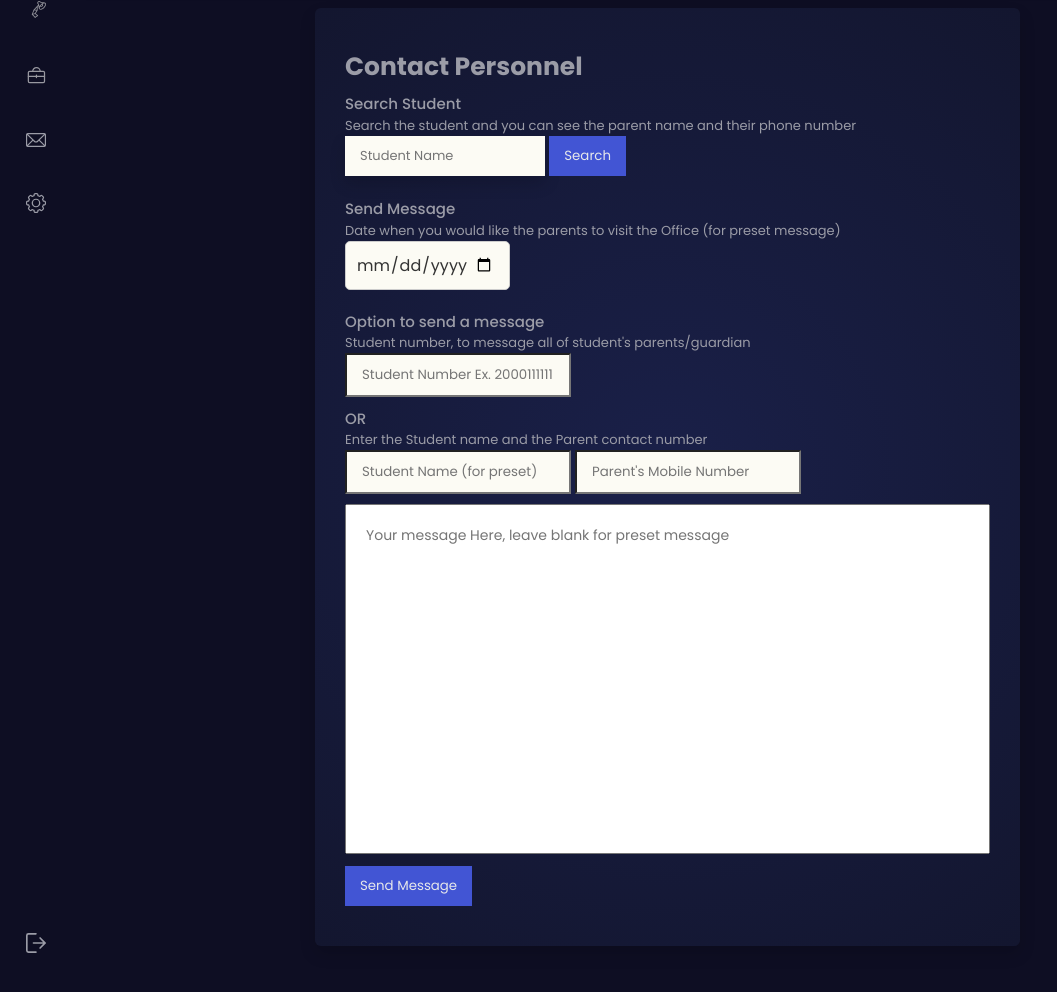
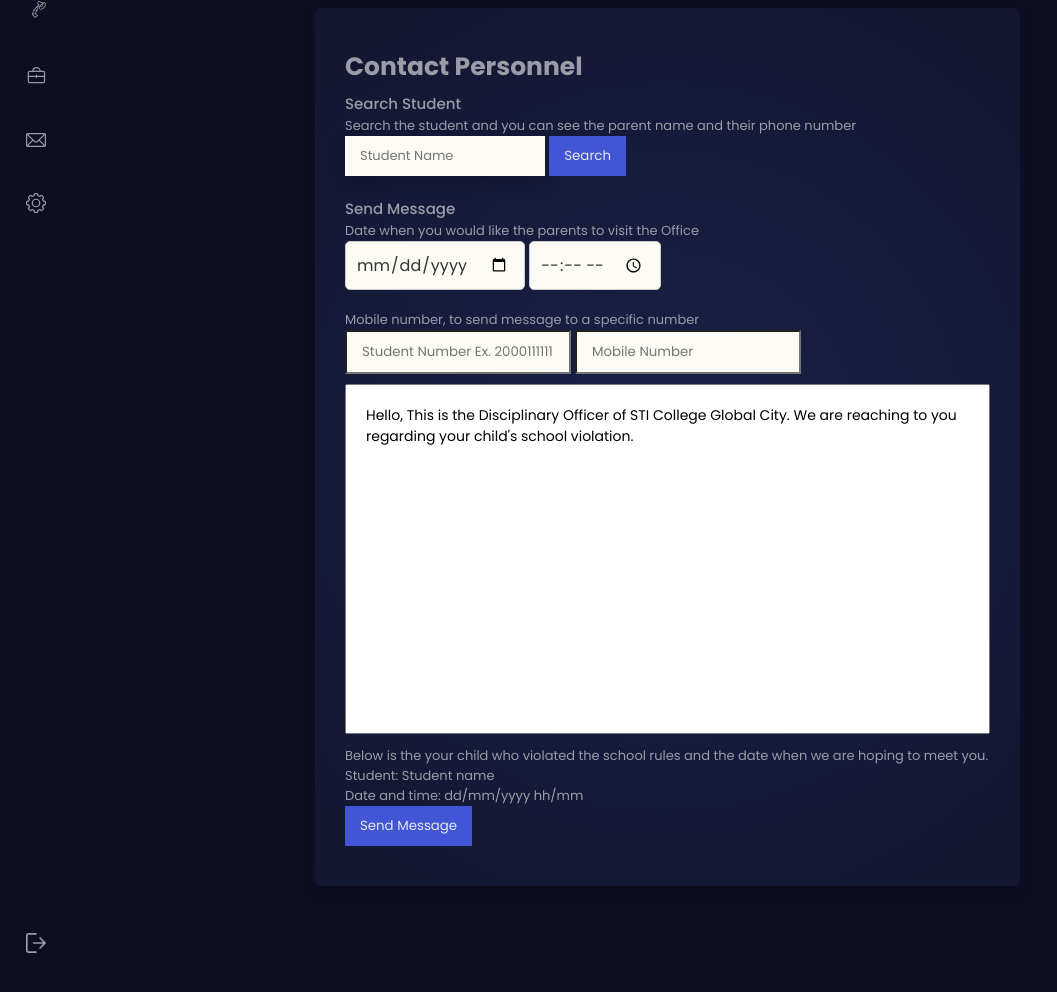
Before and after one commit to gleenny/DO-Desk, a PHP site: page /DO/final/DODeskSMS.php in a window 1280 px wide. Shown: the part 121-1113 px from the top of the page, without its empty margins (0-1057 px from the left). Run offline with PHP 8.4, Linux system fonts and the light colour scheme; the visitor is signed in with stand-in values (Sample User, id 1); a stand-in replaces the project's code that opens the database connection; some libraries are stand-ins or nearby versions.

Commit message:
revision part 1 Custom message (done) Time sa message (done) Ung drop-down para sa bagong kasalanan (done) Drop down ng sanction (day) (done)

```diff
--- a/CSS/DODESK-SMSStyle.css
+++ b/CSS/DODESK-SMSStyle.css
@@ -321,7 +321,6 @@ th {
 
 /* Basic Styling */
 .datepicker {
-  width: 25.6%;
   padding: 10px;
   font-size: 16px;
   color: #333;
--- a/JAVASCRIPT/DODeskRecordsJS.js
+++ b/JAVASCRIPT/DODeskRecordsJS.js
@@ -522,6 +522,7 @@ addSanction.addEventListener('submit', (e) => {
     const formData = new FormData();
     formData.append("violationID", document.querySelector("#sanSearchViolationID").value);
     formData.append("sanction", document.querySelector("#sanSearchSanction").value);
+    formData.append("note", document.querySelector("#sanSanctionNote").value);
     formData.append("requestType", "addSanction");
     if(document.querySelector("#sanSearchViolationID").value != ""){
         fetch(sanctionurl, {
@@ -583,6 +584,8 @@ function populateSanctionTable(i, json){
                 sanStatus.id = 'sanStatus' + i;
             let sanDate = document.createElement('td');
                 sanDate.id = 'sanDate' + i;
+            let sanNote = document.createElement('td');
+                sanNote.id = 'sanNote' + i;
             document.querySelector('#sanctionListRows').appendChild(tableRow);//tbody
                 document.querySelector('#sanctionList' + i).appendChild(sanSanctionID);
                     document.querySelector('#sanSanctionID' + i).innerHTML = json["sanctionID"][i];
@@ -602,6 +605,8 @@ function populateSanctionTable(i, json){
                     document.querySelector('#sanStatus' + i).innerHTML = sanResolveHolder;
                 document.querySelector('#sanctionList' + i).appendChild(sanDate);
                     document.querySelector('#sanDate' + i).innerHTML = json["date"][i];
+                document.querySelector('#sanctionList' + i).appendChild(sanNote);
+                    document.querySelector('#sanNote' + i).innerHTML = json["note"][i];
 }
 exportViolation.addEventListener('click', (e) => {
     e.preventDefault();
--- a/JAVASCRIPT/sendSMSJS.js
+++ b/JAVASCRIPT/sendSMSJS.js
@@ -112,29 +112,19 @@ smsForm.addEventListener('submit', (e) => {
     const formData = new FormData();
 
     formData.append("studentNumber", document.querySelector('#studentNumber').value);
-    formData.append("studentName", document.querySelector('#studentNameSMS').value);
     formData.append("mobileNumber", document.querySelector('#mobileNumber').value);
     formData.append("message", document.querySelector('#message').value);
     formData.append("date", document.querySelector('#scheduleDate').value);
+    formData.append("time", document.querySelector('#scheduleTime').value);
     formData.append("requestType", "sendMessage");
 
-    //preset bulk
     if(document.querySelector('#scheduleDate').value > today){
-        if(document.querySelector('#scheduleDate').value > today && document.querySelector('#studentNumber').value != "" && document.querySelector('#message').value == ""){
+        if(document.querySelector('#studentNumber').value && document.querySelector('#message').value && document.querySelector('#scheduleTime').value){
             SMS(formData);
-        }else if(document.querySelector('#studentNumber').value != "" && document.querySelector('#message').value != ""){ //customized bulk
-            SMS(formData);
-        }else if(document.querySelector('#scheduleDate').value > today && document.querySelector('#studentNameSMS').value != "" && document.querySelector('#mobileNumber').value != "" && document.querySelector('#message').value == ""){ //preset one message
-            SMS(formData);
-        }else if(document.querySelector('#mobileNumber').value != "" && document.querySelector('#message').value != ""){ //customize one message
-            SMS(formData);
-        }else{
-            showSnackbar("Missing field");
         }
     }else{
         showSnackbar("Invalid Date");
     }
-
 })
 function SMS(formData){
     fetch(url, {
--- a/JAVASCRIPT/upload.js
+++ b/JAVASCRIPT/upload.js
@@ -10,6 +10,8 @@ const saveTranscript = document.querySelector('#saveText');
 let filename;
 
 getViolationID();
+
+
 
 //save text file and db query
 saveTranscript.addEventListener("click", textUpload);
@@ -107,7 +109,7 @@ if (navigator.mediaDevices) {
 form.addEventListener('submit', (e) => {
     e.preventDefault()
 
-    if(document.querySelector('#myFile').files.length != 0){
+    if(document.querySelector('#myFile').files.length != 0 && document.querySelector("#violationID").selectedIndex != 0){
       const files = document.querySelector('#myFile').files;
       const formData = new FormData();
 
@@ -115,6 +117,7 @@ form.addEventListener('submit', (e) => {
           let file = files[i]
 
           formData.append('files[]', file)
+          formData.append('violationID', document.querySelector("#violationID").value)
       }
 
       showSnackbar("file is uploading");
--- a/PHP/openAITranscribe.php
+++ b/PHP/openAITranscribe.php
@@ -6,12 +6,13 @@ require_once 'connections.php';
 if ($_SERVER['REQUEST_METHOD'] === 'POST'){
     if (isset($_FILES['files'])){
         require_once 'vendor/autoload.php';
+        $errorMSG = "clear";
         $text = '';
         $errors = [];
         $path = '../audio/';
         $extensions = ['mp3', 'mp4', 'mpeg', 'mpga', 'm4a', 'wav', 'webm'];
 
-        $file_name = $_FILES['files']['name'][0]; //file name
+        $file_name = $_FILES['files']['name'][0]; //file name    . $_POST["violationID"]
         $file_tmp = $_FILES['files']['tmp_name'][0]; // temp name on server
         $file_type = $_FILES['files']['type'][0]; // MIME type of file
         $file_size = $_FILES['files']['size'][0]; // file size
@@ -31,7 +32,6 @@ if ($_SERVER['REQUEST_METHOD'] === 'POST'){
             move_uploaded_file($file_tmp, $file);
             $yourApiKey = OPENAIAPIKEY;
             $client = OpenAI::client($yourApiKey);
-            $errorMSG = "clear";
             try{
                 $response = $client->audio()->transcribe([
                     'model' => 'whisper-1',
--- a/PHP/sanction.php
+++ b/PHP/sanction.php
@@ -121,6 +121,7 @@ if ($_SERVER["REQUEST_METHOD"] === "POST") {
         $sanction = $_POST["sanction"];
         $doID = $_SESSION["userID"];
         $currentDate = date("Y-m-d");
+        $note = $_POST["note"];
 
         $sanctionIDQuery = "SELECT `punishmentTBL`.*
         FROM `punishmentTBL`
@@ -134,8 +135,8 @@ if ($_SERVER["REQUEST_METHOD"] === "POST") {
             }
         }
 
-        $query = "INSERT INTO `sanctionTBL` (`sanctionID`, `violationID`, `sanction`, `active`, `recordedBy`, `date`)
-        VALUES (NULL, '$violationID', '$sanctionID', '1', '$doID', '$currentDate');";
+        $query = "INSERT INTO `sanctionTBL` (`sanctionID`, `violationID`, `sanction`, `active`, `recordedBy`, `date`, `note`)
+        VALUES (NULL, '$violationID', '$sanctionID', '1', '$doID', '$currentDate', '$note');";
 
         if ($conn->query($query) === TRUE) {
             echo "New record created successfully!";
@@ -258,6 +259,7 @@ if ($_SERVER["REQUEST_METHOD"] === "GET") {
             $sanctions["sanction"][] = $row['sanction'];
             $sanctions["status"][] = $row['active'];
             $sanctions["date"][] = $row['date'];
+            $sanctions["note"][] = $row['note'];
         }
         print_r (json_encode($sanctions));
     }
--- a/PHP/students.php
+++ b/PHP/students.php
@@ -55,7 +55,6 @@ if ($_SERVER['REQUEST_METHOD'] === 'POST'){
         if(empty($_POST["middleName"])){
             $parentQuery = "INSERT INTO `parentTBL` (`parentID`, `firstName`, `middleName`, `lastName`, `mobileNumber`)
             VALUES (NULL, '$parentFirstName', NULL, '$parentLastName', '$mobileNumber');";
-            echo "hello";
         }else{
             $parentQuery = "INSERT INTO `parentTBL` (`parentID`, `firstName`, `middleName`, `lastName`, `mobileNumber`)
             VALUES (NULL, '$parentFirstName', '$parentMiddleName', '$parentLastName', '$mobileNumber');";
--- a/final/DODeskRecords.php
+++ b/final/DODeskRecords.php
@@ -361,6 +361,11 @@
                         </div>
                         <div class="formModal-row">
                           <div class="formModal-group">
+                            <input type="text" placeholder="Notes example: 3 days suspension" id="sanSanctionNote">
+                          </div>
+                        </div>
+                        <div class="formModal-row">
+                          <div class="formModal-group">
                             <input class="modalBtn" type="submit" value="Set Sanction" name="submit">
                           </div>
                         </div>
@@ -436,6 +441,7 @@
                   <th>Sanction</th>
                   <th>Status</th>
                   <th>Date</th>
+                  <th>Notes</th>
                 </tr>
                 </thead>
 
--- a/final/DODeskSMS.php
+++ b/final/DODeskSMS.php
@@ -88,25 +88,22 @@
 
           <div class="message">
               <label  class="titlelabel">Send Message</label>
-              <p class="notice">Date when you would like the parents to visit the Office (for preset message)</p>
+              <p class="notice">Date when you would like the parents to visit the Office</p>
                 <!--For message-->
                 <form action="../JAVASCRIPT/sendSMSJS.js" enctype="multipart/form-data" method="POST" id="myformSMS">
                   <!--date-->
-                  <input class="datepicker" type="date" name="scheduleDate" id="scheduleDate" placeholder="Date"><br>
-                  <!--Student Number-->
-                  <h4 class="titlelabel">Option to send a message</h4>
-
-                  <p class="notice">Student number, to message all of student's parents/guardian</p>
+                  <input class="datepicker" type="date" name="scheduleDate" id="scheduleDate" placeholder="Date">
+                  <input class="datepicker" type="time" name="scheduleTime" id="scheduleTime" placeholder="Time"><br>
+                  <p class="notice">Mobile number, to send message to a specific number</p>
                   <input class="searchBar" type="text" placeholder="Student Number Ex. 2000111111" id="studentNumber">
-                  <h5 class="titlelabel">OR</h5>
-
-                  <p class="notice">Enter the Student name and the Parent contact number</p>
-                  <input class="searchBar" type="text" placeholder="Student Name (for preset)" id="studentNameSMS">
-                  <input class="searchBar" type="text" placeholder="Parent's Mobile Number" id="mobileNumber">
+                  <input class="searchBar" type="text" placeholder="Mobile Number" id="mobileNumber">
                   <br>
                   <!--textbox-->
-                  <textarea class="messageTextBox" placeholder="Your message Here, leave blank for preset message" id="message"></textarea>
+                  <textarea class="messageTextBox" placeholder="Your message Here" id="message">Hello, This is the Disciplinary Officer of STI College Global City. We are reaching to you regarding your child's school violation.</textarea>
                   <br>
+                  <p class="notice">Below is the your child who violated the school rules and the date when we are hoping to meet you.<br>
+                                    Student: Student name<br>
+                                    Date and time: dd/mm/yyyy hh/mm</p>
                   <input class="buttons" type="submit" value="Send Message" name="submit">
                 </form>
                   <!-- Snackbar element -->
```
Also changed, not shown: JAVASCRIPT/DODeskAdmin.js (+20 -1 lines), PHP/admin.php (+17 -0 lines), PHP/semaphoreAPI.php (+4 -11 lines), final/DODeskAdmin.php (+11 -1 lines).
